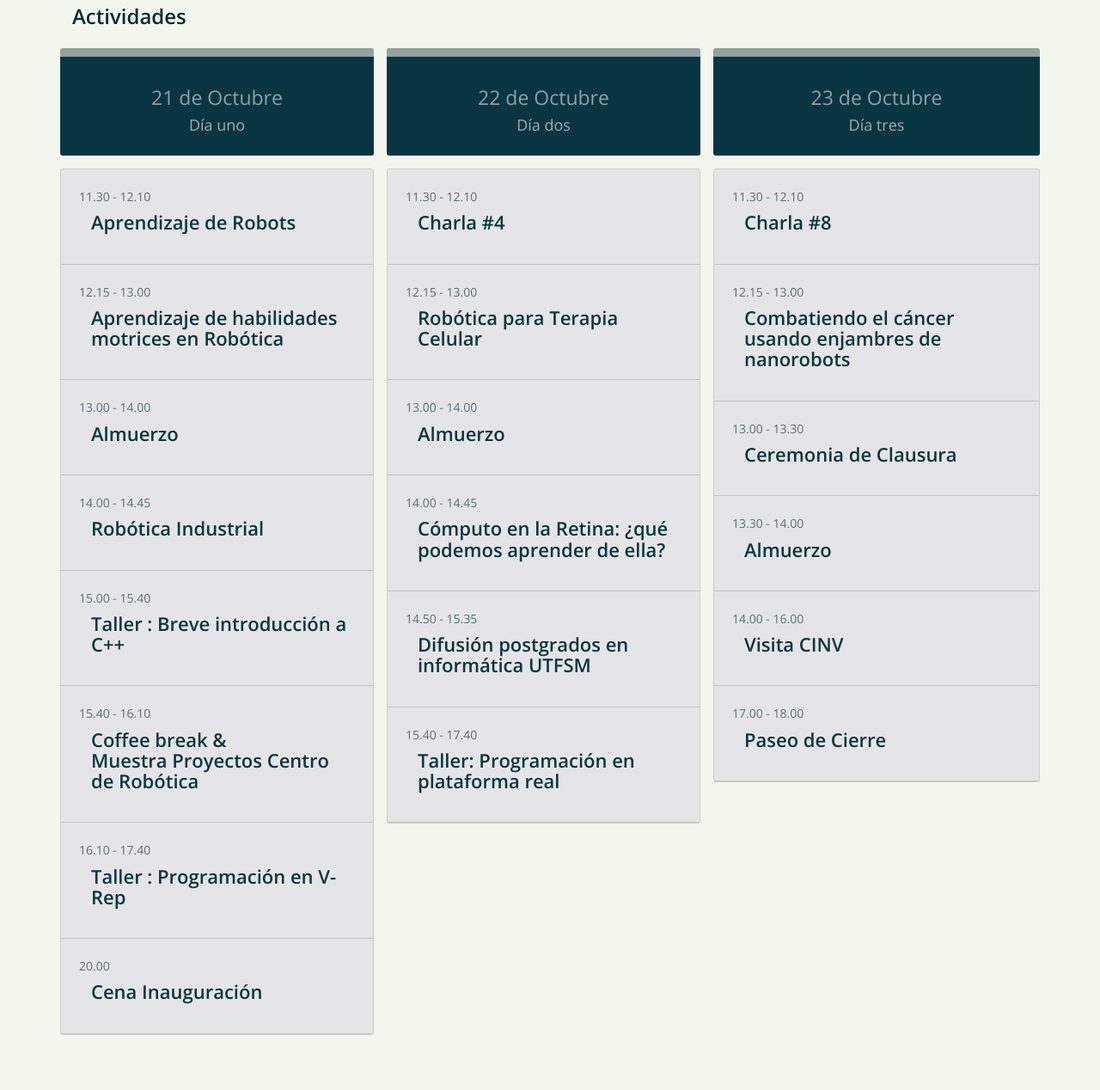
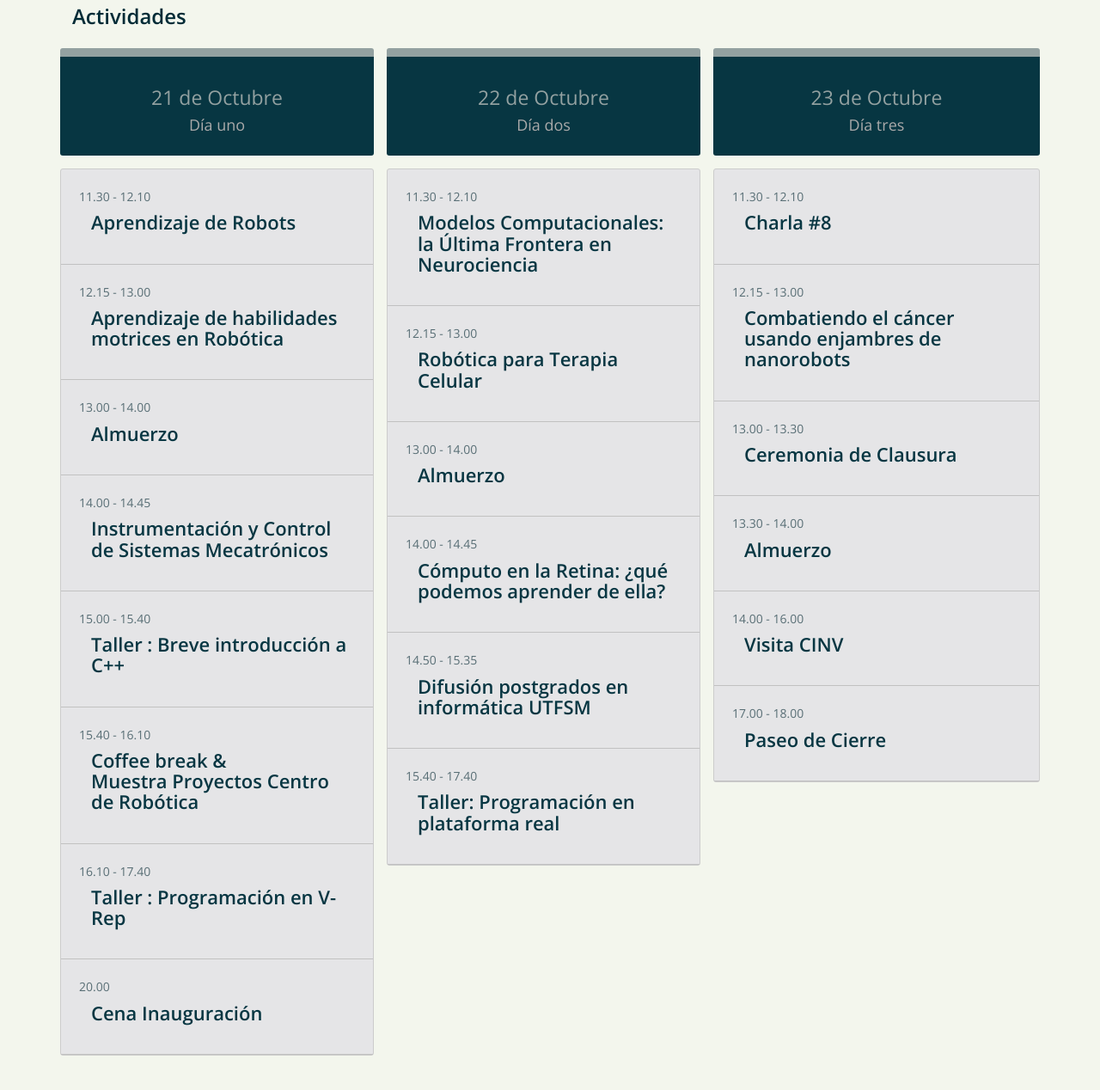
Before and after one commit to psigelo/CRoNe2015, a PHP site: page /index.php in a window 1280 px wide. Shown: the part 2150-3418 px from the top of the page at 86% size. Run offline with PHP 8.4, Linux system fonts and the light colour scheme; data that the repository does not hold is empty; some libraries are stand-ins or nearby versions.

Commit message:
Adrian Palacions + Manuel Olivares update

```diff
--- a/web/index.php
+++ b/web/index.php
@@ -87,7 +87,7 @@
 						</div>
 						<div class="activity-body-item">
 							<h5>14.00 - 14.45</h5>
-							<h3>Industrial Robotics</h3>
+							<h3>Instrumentation and Control of Mechatronics Systems</h3>
 							<div class="activity-body-item-description">
 								<div class="activity-body-item-description-img">
 									<img class ="img-thumbnail" src="images/expo-manuel-olivares.jpg" alt=""/>
@@ -147,14 +147,14 @@
 						<!-- ########################### -->
 						<div class="activity-body-item">
 							<h5>11.30 - 12.10</h5>
-							<h3>Talk #4</h3>
+							<h3>Computational models: The Ultimate Frontier in Neuroscience</h3>
 							<div class="activity-body-item-description">
 								<div class="activity-body-item-description-img">
-									<img class ="img-thumbnail" src="images/expo-unknown.jpg" alt=""/>
+									<img class ="img-thumbnail" src="images/expo-adrian-palacios.jpg" alt=""/>
 								</div>
 								<div class="activity-body-item-description-info">
-									<h4>Attendance to be confirmed</h4>
-									<h5>...</h5>
+									<h4>Adrián Palacios</h4>
+									<h5>Centro Interdisciplinario de Neurociencia de Valparaíso, Universidad de Valparaíso, Chile</h5>
 								</div>
 							</div>
 						</div>
@@ -342,7 +342,7 @@
 						</div>
 						<div class="activity-body-item">
 							<h5>14.00 - 14.45</h5>
-							<h3>Robótica Industrial</h3>
+							<h3>Instrumentación y Control de Sistemas Mecatrónicos</h3>
 							<div class="activity-body-item-description">
 								<div class="activity-body-item-description-img">
 									<img class ="img-thumbnail" src="images/expo-manuel-olivares.jpg" alt=""/>
@@ -402,14 +402,14 @@
 						<!-- ########################### -->
 						<div class="activity-body-item">
 							<h5>11.30 - 12.10</h5>
-							<h3>Charla #4</h3>
+							<h3>Modelos Computacionales: la Última Frontera en Neurociencia</h3>
 							<div class="activity-body-item-description">
 								<div class="activity-body-item-description-img">
-									<img class ="img-thumbnail" src="images/expo-unknown.jpg" alt=""/>
+									<img class ="img-thumbnail" src="images/expo-adrian-palacios.jpg" alt=""/>
 								</div>
 								<div class="activity-body-item-description-info">
-									<h4>Por confirmar</h4>
-									<h5>...</h5>
+									<h4>Adrián Palacios</h4>
+									<h5>Centro Interdisciplinario de Neurociencia de Valparaíso, Universidad de Valparaíso, Chile</h5>
 								</div>
 							</div>
 						</div>
--- a/web/speakers/adrian_palacios.xml
+++ b/web/speakers/adrian_palacios.xml
@@ -12,9 +12,10 @@
 			22 de Octubre, 11.30 - 12.10
 		</expositionDate>
 		<titleTalk>
-			Por confirmar
+			Modelos Computacionales: la Última Frontera en Neurociencia.
 		</titleTalk>
-		<abstractTalk><p>Pronto.</p></abstractTalk>
+		<abstractTalk><p>
+		Sin duda el colapso del paradigma reduccionista frente a preguntas, tales como: Como funciona la memoria? los sistemas sensoriales? el cerebro? nos obligan a la búsqueda de nuevos horizontes explicativos. Recientemente las nuevas tecnologías asociadas a lo biológico hacen posible la obtención y acumulación de una cantidad sin precedente de resultados. Estos datos son difícilmente inteligibles fuera del contexto de una teoría sistémica. La ingeniería de lo artificial hoy en día se materializa en, por ejemplo, una robótica que recupera la esencia de lo vivo para dar cuenta de aspectos propios a nuestra conducta humana. En este seminario daremos ejemplos de como la incorporación de metodologías interdisciplinarias nos entregan una posible salida al problema de la relación mente-cuerpo en robótica.			</p></abstractTalk>
 	</es>
 	<en>
 		<institution>
@@ -27,10 +28,10 @@
 			October 22, 11.30 - 12.10
 		</expositionDate>
 		<titleTalk>
-			To be announced
+			Computational models: The Ultimate Frontier in Neuroscience
 		</titleTalk>
 		<abstractTalk>
-			Soon
+			There is no doubt about the collapse of reductionist paradigm when facing questions like: how does memory work? sensory systems? the brain?, so we are obligated to search for new explanations. Recently, new technologies related to biology have made possible obtaining and accumulation of several results. This data is difficult to understand from the outside of a systematic theory context. Engineering related to artificial approaches can be currently found on robotics, which captures the core of living things to show scenarios from our own human behavior. This talk will give examples of how interdisciplinary methodologies integration give us a possible solution to this mind-body problem on robotics.
 		</abstractTalk>
 	</en>
 </speaker>
--- a/web/speakers/manuel_olivares.xml
+++ b/web/speakers/manuel_olivares.xml
@@ -20,11 +20,11 @@
 		</expositionDate>
 
 		<titleTalk>
-			Por confirmar
+			Instrumentación y Control de Sistemas Mecatrónicos
 		</titleTalk>
 
 		<abstractTalk>
-			<p>Pronto.</p>
+			<p><i>Aún no especificada.</i></p>
 		</abstractTalk>
 
 	</es>
@@ -49,11 +49,11 @@
 		</expositionDate>
 
 		<titleTalk>
-			To be announced
+			Instrumentation and Control of Mechatronics Systems
 		</titleTalk>
 
 		<abstractTalk>
-			Soon
+			<p><i>Not specified yet.</i></p>
 		</abstractTalk>
 	</en>
 </speaker>
```
